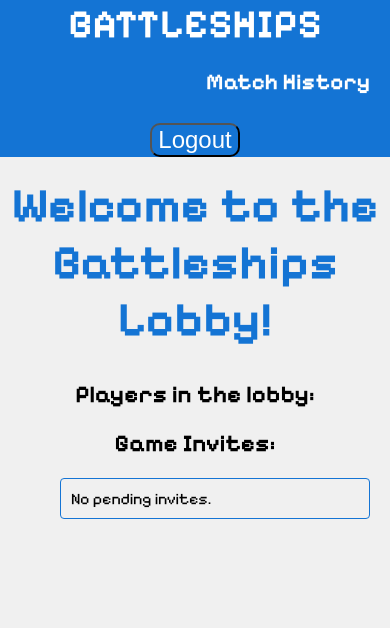
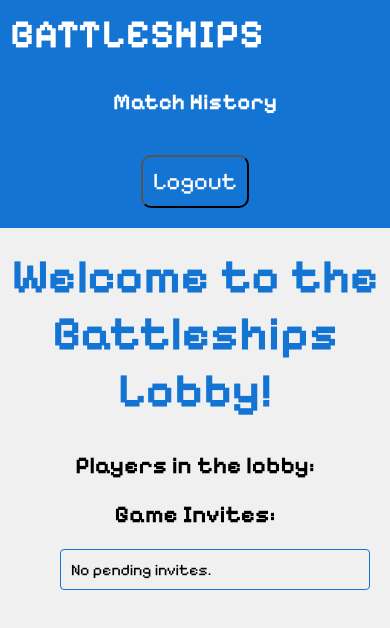
Before and after one commit to LebogangMasenya/battleship, a website built with Vite: page battleship-project/lobby.html in a window 390 px wide. Built offline with nearby package versions, Linux system fonts and the light colour scheme; some packages are replaced by stand-ins of ours; no server answers.

Commit message:
fix: sorted out navbar styling in game lobby to be more consistent

```diff
--- a/battleship-project/src/main.js
+++ b/battleship-project/src/main.js
@@ -3,8 +3,6 @@ import {
   placeShip,
   placeShipMapping,
   sendShipPlacementToServer,
-  shipSank,
-  fire,
   sendFireToServer,
   resetBoard,
   disableBoard
@@ -435,8 +433,10 @@ enemycells2.forEach((cell) => {
   });
 });
 
+/*
 const fireButton = document.querySelector(".fire-btn");
 fireButton.addEventListener("click", () => {
   // fire(enemycells);
   // fire(playercells); // enemy randomly fires back
 });
+*/
--- a/battleship-project/src/styles/_mixin.scss
+++ b/battleship-project/src/styles/_mixin.scss
@@ -26,11 +26,12 @@
 @mixin select-style {
   color: #1c1f1c;
   border: 2px solid var(--secondary-color);
-  height: 50x;
+  height: 50px;
   border-radius: 8px;
   justify-content: center;
   cursor: pointer;
   font-size: 1.5rem;
+  font-family: "Pixelify Sans", Arial, sans-serif;
   margin: 10px;
   @include dark-mode {
     background-color: var(--secondary-color);
--- a/battleship-project/src/styles/lobby.scss
+++ b/battleship-project/src/styles/lobby.scss
@@ -1,6 +1,7 @@
 @import "./mixin";
 @import url("https://fonts.googleapis.com/css2?family=Pixelify+Sans:wght@400..700&display=swap");
 
+// * { outline: 1px solid red !important; }
 
 body {
   text-align: center;
@@ -16,9 +17,11 @@ body {
 nav {
   background-color: var(--primary-color);
   color: white;
+  display: flex;
   font-size: 1.4rem;
   font-weight: bold;
   margin: 0;
+  padding: 10px;
   @include dark-mode {
     background-color: var(--secondary-color);
   }
@@ -29,7 +32,6 @@ nav {
     color: white;
     margin: 0;
     justify-self: left;
-    margin-right: auto;
   }
 }
 
@@ -40,6 +42,7 @@ nav > a {
   display: flex;
   justify-self: right;
   margin: 10px;
+  margin-top: 0px;
   &:hover {
     text-decoration: underline;
     cursor: pointer;
@@ -50,6 +53,22 @@ nav > a {
   }
 }
 
+@media (max-width: 600px) {
+  nav {
+    flex-direction: column;
+    align-items: center;
+    gap: 10px;
+
+    #title {
+      justify-self: center;
+    }
+  }
+
+  nav > a {
+    justify-self: center;
+    margin: 5px;
+  }
+}
 #lobby-container {
   display: flex;
   flex-direction: column;
@@ -89,8 +108,12 @@ ul > li {
   color: white;
   border-radius: 10px;
   font-size: 1.5rem;
+  font-family: "Pixelify Sans", Arial, sans-serif;
+  padding: 10px;
+  display: flex;
+  justify-self: right;
+  margin: 10px;
   border-width: 2px;
-  margin-top: 8px;
   &:hover {
     background-color: var(--off-white);
     color: var(--primary-color);
```
Also changed, not shown: battleship-project/index.html (+0 -1 lines).
